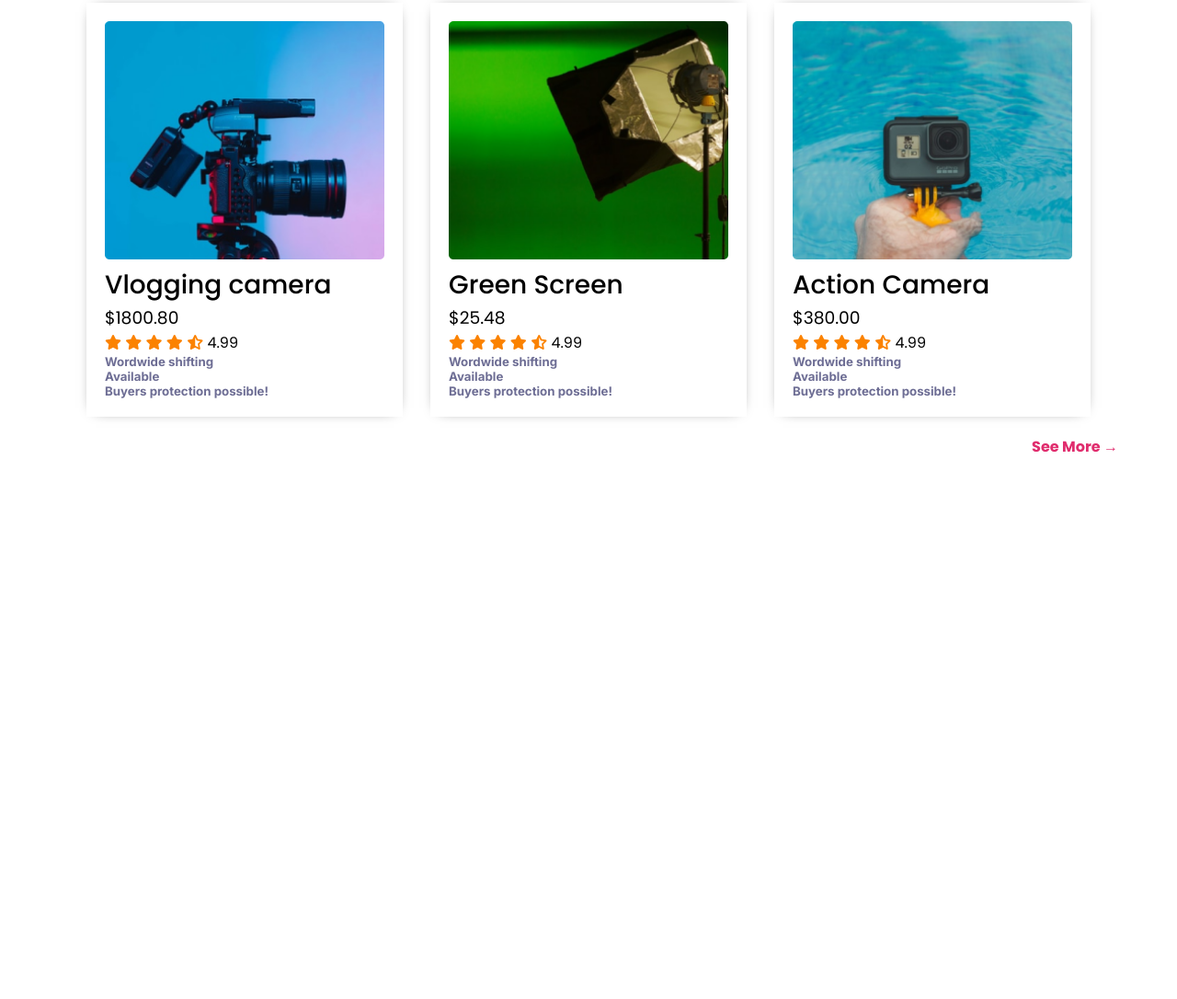
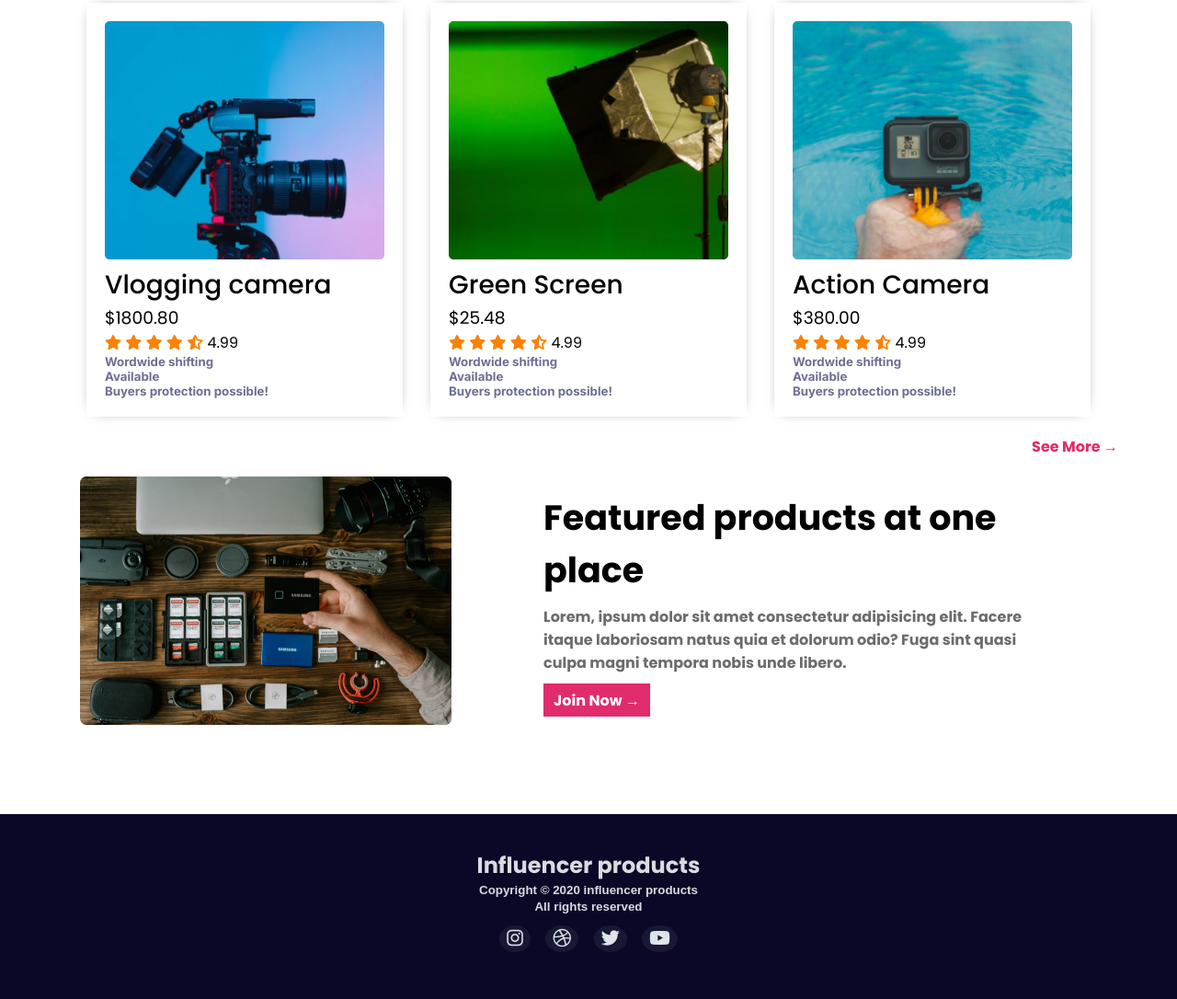
Before and after one commit to Safin-Ali/PH_Module_9.5_Project, a plain HTML site: page index.html in a window 1280 px wide. Shown: the part 1803-2889 px from the top of the page at 92% size. Before the commit the page ends 2321 px from the top, so only its background shows below. Drawn offline with Linux system fonts and the light colour scheme.

Commit message:
Desktop version Only

```diff
--- a/asset/css/style.css
+++ b/asset/css/style.css
@@ -25,7 +25,7 @@ body {
     background: #ffffff50;
 }
 
-img{
+img {
     width: 100%;
     height: auto;
 }
@@ -34,64 +34,86 @@ img{
         Common Class
 ---------------------------- */
 
-.container{
+.container {
     width: 90%;
     margin: 0 auto;
 }
-.black1-link{
+
+.black1-link {
     color: #3a3a3a;
     transition: color .3s;
 }
-.common-anchor{
+
+.common-anchor {
     display: inline-block;
     color: #fff;
     padding: 1% 2%;
     background: #E02C6D;
     font-weight: bold;
 }
-.fontSize52{
+
+.common-anchor:hover {
+    background: #f74d8b;
+    transition: background .2s ease-in-out;
+}
+
+.fontSize52 {
     font-size: var(--52px);
 }
-.fontSize28{
+
+.fontSize28 {
     font-size: var(--28px);
 }
-.marginX20{
+
+.marginX20 {
     margin: auto var(--20px);
 }
-.marginY20{
+
+.marginY20 {
     margin: var(--20px) auto;
 }
-.marginX30{
+
+.marginX30 {
     margin: auto var(--30px);
 }
-.marginY30{
+
+.marginY30 {
     margin: var(--30px) auto;
 }
-.marginX50{
+
+.marginX50 {
     margin: 0 var(--50px);
 }
-.marginY50{
+
+.marginY50 {
     margin: var(--50px) auto;
 }
-.F-familyRoboto{
+
+.F-familyRoboto {
     font-family: 'Roboto', sans-serif;
 }
-.F-familyInter{
+
+.F-familyInter {
     font-family: 'Inter', sans-serif;
 }
-.fw-medium{
+
+.fw-medium {
     font-weight: 500;
 }
-.fw-regular{
+
+.fw-regular {
     font-weight: 400;
 }
-.fw-bold{
+
+.fw-bold {
     font-weight: bold;
 }
-.fw-semibold{
+
+.fw-semibold {
     font-weight: 600;
 }
-.text-align-center{
+
+.text-align-center {
     text-align: center;
 }
 
@@ -99,7 +121,7 @@ img{
         Vriable Value
 ---------------------------- */
 
-:root{
+:root {
     --52px: 3.25em;
     --20px: 1.25em;
     --30px: 1.875em;
@@ -112,7 +134,7 @@ img{
         Hover Style
 ---------------------------- */
 
-.navbar-list-link a:hover.black1-link{
+.navbar-list-link a:hover.black1-link {
     color: #7c7c7c;
 }
 
@@ -120,15 +142,17 @@ img{
         Navbar Style
 ---------------------------- */
 
-.navbar{
+.navbar {
     display: flex;
     justify-content: space-between;
     margin: 50px auto auto;
 }
-.navbar p{
+
+.navbar p {
     font-weight: 560;
 }
-.navbar-list-link a{
+
+.navbar-list-link a {
     margin: 0 5px;
     font-weight: 600;
 }
@@ -137,16 +161,18 @@ img{
         Header Content
 ---------------------------- */
 
-.header-content{
+.header-content {
     display: flex;
     justify-content: space-between;
     margin: 50px auto auto;
     align-items: center;
 }
-.header-text p{
+
+.header-text p {
     font-weight: 600;
 }
-.header-content .common-anchor{
+
+.header-content .common-anchor {
     border-radius: 100px;
 }
 
@@ -154,13 +180,14 @@ img{
       Online Brand Market
 ---------------------------- */
 
-.online-brand-market{
+.online-brand-market {
     text-align: center;
     padding: 25px;
     border-top: 1px solid var(--lowlightgrey);
     border-bottom: 1px solid var(--lowlightgrey);
 }
-.online-brand-market img{
+
+.online-brand-market img {
     max-width: 60px;
 }
 
@@ -168,26 +195,113 @@ img{
   Products Collection Layout
 ---------------------------- */
 
-.product-layout{
+.product-layout {
     display: grid;
-    grid-template-columns: repeat(3,1fr);
+    grid-template-columns: repeat(3, 1fr);
     gap: 30px;
 }
-.product-box{
+
+.product-box {
     background: #fff;
     box-shadow: 0px 0px 15px -10px;
     padding: 20px;
 }
-.product-box h5{
+
+.product-box h5 {
     color: #6d6d94;
     font-weight: bold;
 }
-.fa-star,.fa-star-half-stroke.filed-star.filed-star{
+
+.fa-star,
+.fa-star-half-stroke.filed-star.filed-star {
     color: #FB8200;
 }
-.product-layout+p{
+
+.product-layout+p {
     text-align: right;
 }
-.product-layout+p>a{
+
+.product-layout+p>a {
     color: #E02C6D;
 }
+
+/* ---------------------------
+        Feature Area
+---------------------------- */
+
+.features {
+    display: flex;
+    gap: 6.25rem;
+    align-items: center;
+    padding: 0 2%;
+}
+
+.features-text {
+    width: 50%;
+}
+
+.features-text h1 {
+    font-size: 2.375rem;
+}
+
+.features-text p {
+    color: #6c6c6c;
+    font-weight: bold;
+    margin: 10px auto;
+}
+
+/* ---------------------------
+        Footer Area
+---------------------------- */
+
+footer {
+    background: #0A0826;
+    color: #D9DBE1;
+    text-align: center;
+    padding: 3%;
+    margin: 7% auto 0;
+}
+
+footer a {
+    display: inline-block;
+    color: var(--lowlightgrey);
+    font-size: 1.25rem;
+    background: #ffffff10;
+    border-radius: 50%;
+    padding: .1875rem .5rem;
+    margin: 1% 0.5%;
+}
+
+footer p {
+    font-family: 'Manrope', sans-serif;
+    font-weight: bold;
+}
+
+.fa-instagram:hover {
+    background: linear-gradient(45deg,
+            #f09433 0%,
+            #e6683c 25%,
+            #dc2743 50%,
+            #cc2366 75%,
+            #bc1888 100%);
+    -webkit-background-clip: text;
+    -webkit-text-fill-color: transparent;
+    transition: all .3s ease-in-out;
+}
+
+.fa-dribbble:hover {
+    background: #E74D89;
+    -webkit-background-clip: text;
+    -webkit-text-fill-color: transparent;
+    transition: all .3s ease-in-out;
+}
+
+.fa-twitter:hover {
+    color: #00acee;
+    transition: all .3s ease-in-out;
+}
+
+.fa-youtube:hover {
+    color: #ee1717;
+    transition: all .3s ease-in-out;
+}
--- a/index.html
+++ b/index.html
@@ -206,6 +206,29 @@
         <p class="marginY20"><a href="#" class="fw-bold">See More →</a></p>
     </main>
 
+    <section class="container">
+        <div class="features">
+            <div class="features-image"><img src="asset/images/image-1.png" alt="Image"></div>
+            <div class="features-text">
+                <h1>Featured products at one place</h1>
+                <p>Lorem, ipsum dolor sit amet consectetur adipisicing elit. Facere itaque laboriosam natus quia et dolorum odio? Fuga sint quasi culpa magni tempora nobis unde libero.</p>
+                <a href="#" class="common-anchor">Join Now →</a>
+            </div>
+        </div>
+    </section>
+
+    <footer>
+        <h2>Influencer products</h2>
+        <p> <small>Copyright © 2020  influencer products</small></p>
+        <p> <small>All rights reserved</small></p>
+        <p>
+            <a href="#"><i class="fa-brands fa-instagram"></i></a>
+            <a href="#"><i class="fa-brands fa-dribbble"></i></a>
+            <a href="#"><i class="fa-brands fa-twitter"></i></a>
+            <a href="#"><i class="fa-brands fa-youtube"></i></a>
+    </p>
+    </footer>
+
 </body>
 
 </html>
```
Also changed, not shown: asset/images/image-1.png (added).
